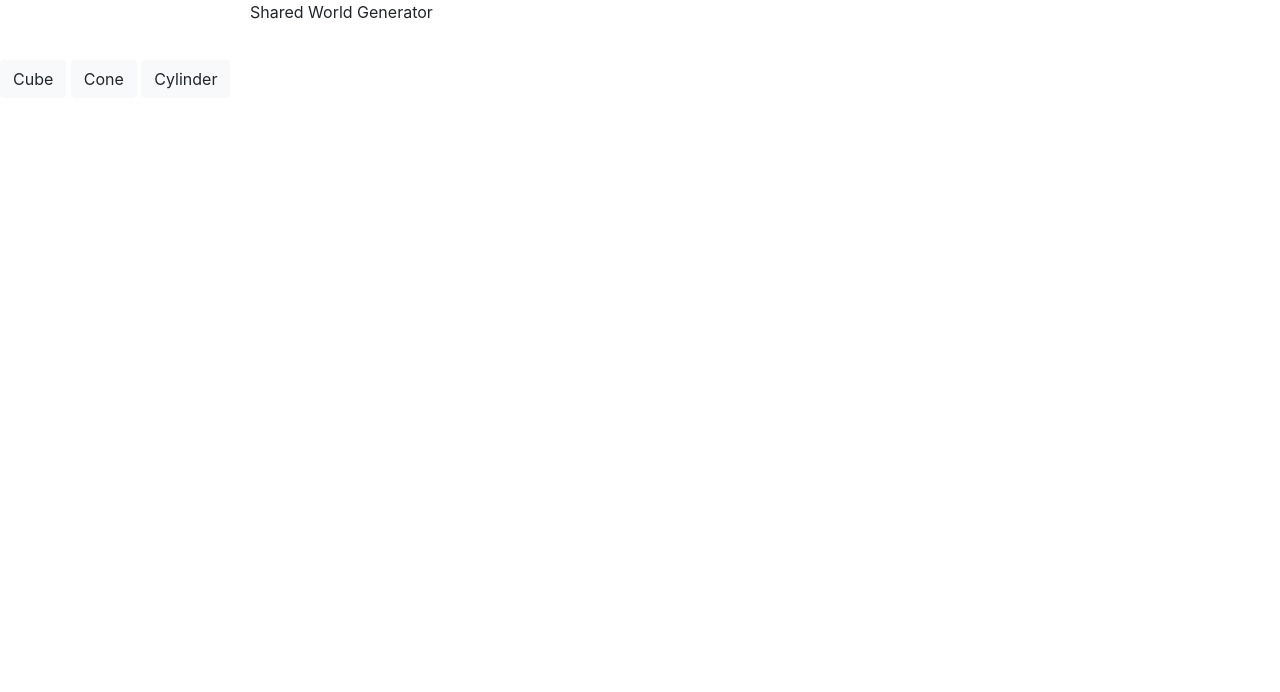
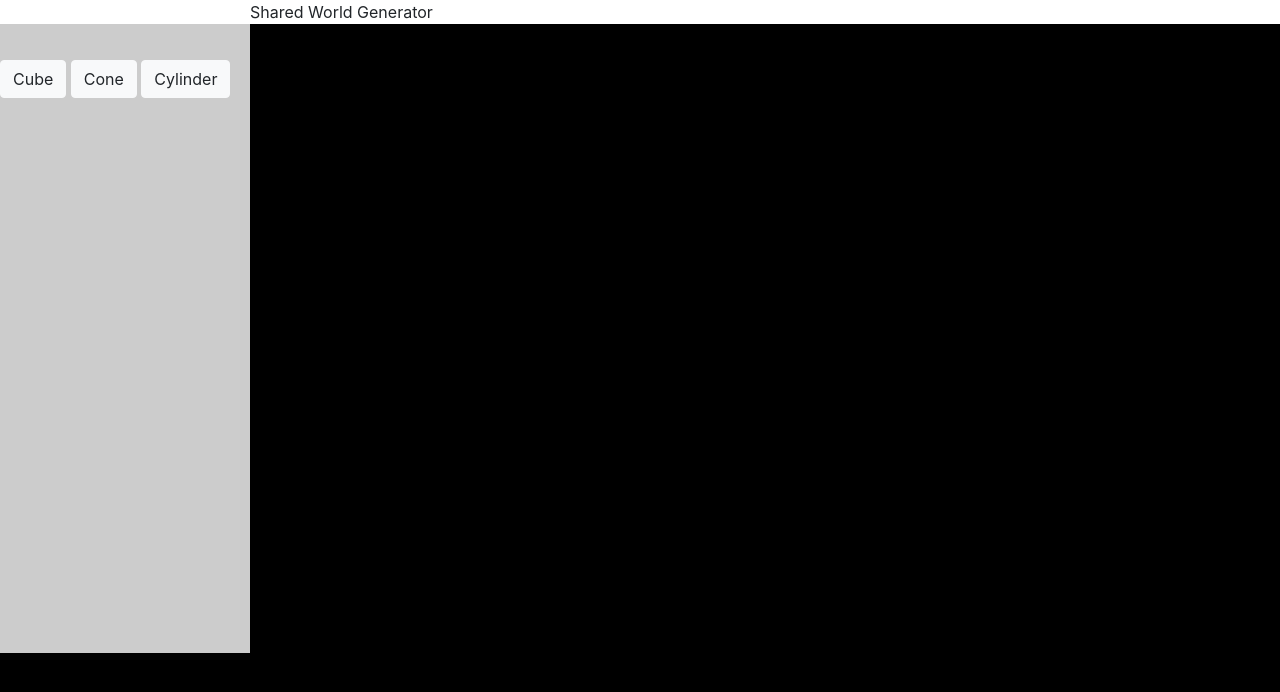
Before and after one commit to calokat/shared-world-generator, a website: page index.html in a window 1280 px wide. Drawn offline with nearby package versions, Linux system fonts and the light colour scheme.

Commit message:
Initiated Three.js

```diff
--- a/index.html
+++ b/index.html
@@ -38,6 +38,22 @@
         <script src="https://code.jquery.com/jquery-3.4.1.slim.min.js" integrity="sha384-J6qa4849blE2+poT4WnyKhv5vZF5SrPo0iEjwBvKU7imGFAV0wwj1yYfoRSJoZ+n" crossorigin="anonymous"></script>
         <script src="https://cdn.jsdelivr.net/npm/popper.js@1.16.0/dist/umd/popper.min.js" integrity="sha384-Q6E9RHvbIyZFJoft+2mJbHaEWldlvI9IOYy5n3zV9zzTtmI3UksdQRVvoxMfooAo" crossorigin="anonymous"></script>
         <script src="https://stackpath.bootstrapcdn.com/bootstrap/4.4.1/js/bootstrap.min.js" integrity="sha384-wfSDF2E50Y2D1uUdj0O3uMBJnjuUD4Ih7YwaYd1iqfktj0Uod8GCExl3Og8ifwB6" crossorigin="anonymous"></script>
-		<script src="js/three.js"></script>
+        <script src="js/three.js"></script>
+        <script>
+            var scene = new THREE.Scene();
+            var camera = new THREE.PerspectiveCamera( 75, window.innerWidth / window.innerHeight, 0.1, 1000 );
+
+            var renderer = new THREE.WebGLRenderer();
+            renderer.setSize( window.innerWidth, window.innerHeight );
+            document.body.appendChild( renderer.domElement );
+
+            function animate() {
+                requestAnimationFrame( animate );
+                // entities[0].rotation.x += 0.01;
+                // cube.rotation.y += 0.01;
+                renderer.render( scene, camera );
+            }
+            animate();
+        </script>
 	</body>
 </html>
```
